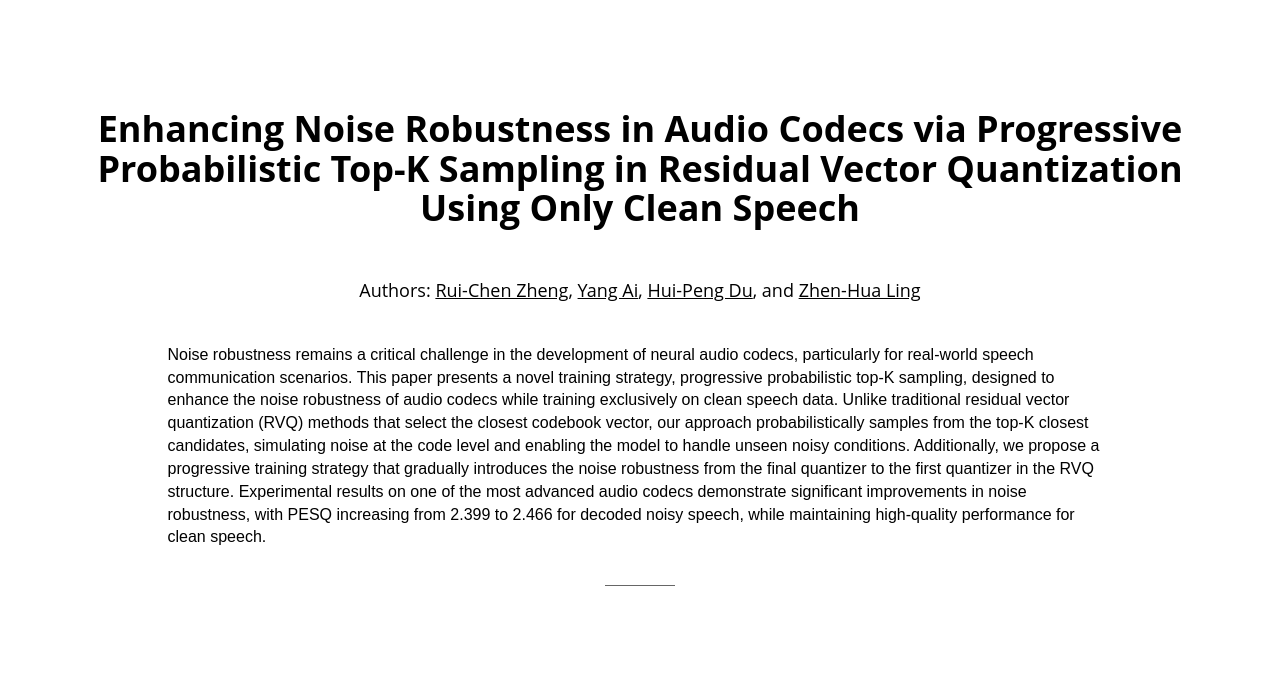
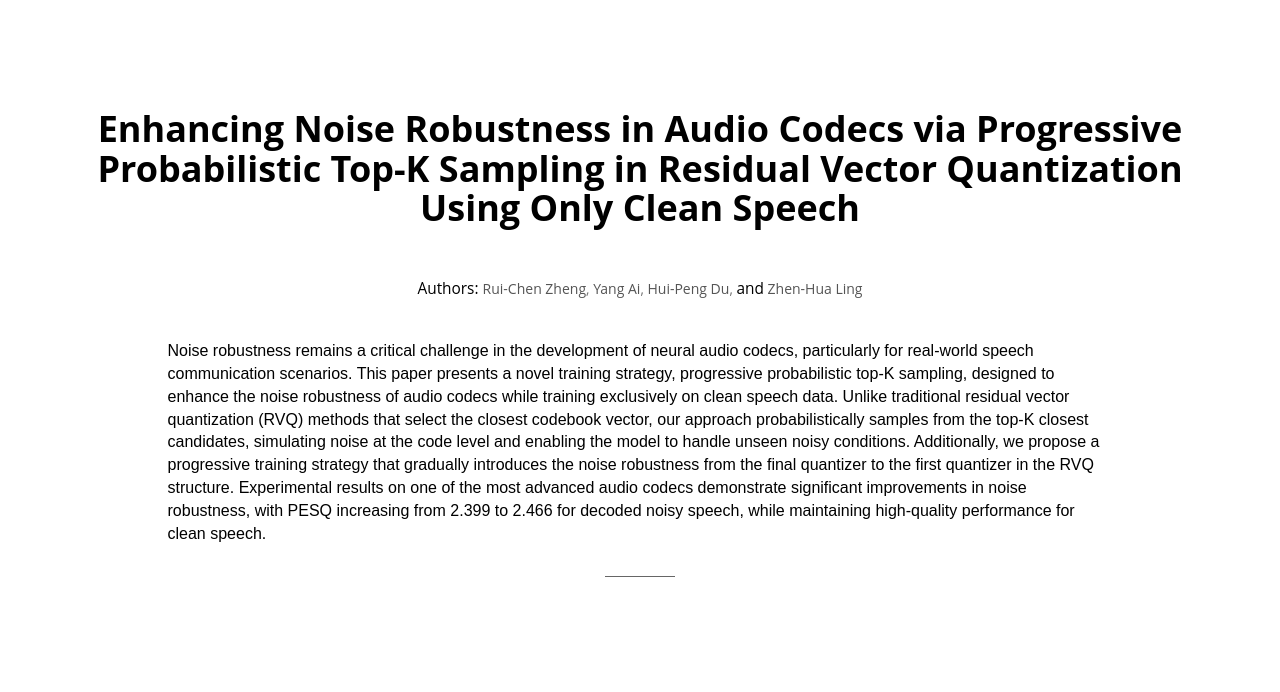
Before and after one commit to ZhengRachel/NoiseRobustAudioCodec, a plain HTML site: page index.html in a window 1280 px wide. Shown: the top 692 px of the page. Drawn offline with Linux system fonts and the light colour scheme; a web font is replaced by a local one.

Commit message:
Update index.html

```diff
--- a/index.html
+++ b/index.html
@@ -32,12 +32,14 @@
     <div class="section-title text-center center">
         <h1 style="color:black"><strong><br><br> Enhancing Noise Robustness in Audio Codecs via Progressive Probabilistic Top-K Sampling in Residual Vector Quantization Using Only Clean Speech</b></strong></h1>
         <br><br>
-        <font color="black" size="4"> Authors: </font>
-        <a href="https://zhengrachel.github.io/"><font color="black" size="4"><u>Rui-Chen Zheng</u></a>,
-        <a href="http://staff.ustc.edu.cn/~yangai/"><font color="black" size="4"><u>Yang Ai</u></a>,
-        <a href="https://scholar.google.com/citations?user=uO28CqcAAAAJ&hl=en&oi=ao"><font color="black" size="4"><u>Hui-Peng Du</u></a>,
-        <font color="black" size="4">and </font>
-        <a href="http://staff.ustc.edu.cn/~zhling/#!index.md"><font color="black" size="4"><u>Zhen-Hua Ling</u></a>
+        <span style="color: black; font-size: 1.1em;">
+            Authors:
+        </span>
+        <a href="https://zhengrachel.github.io/" class="author-link">Rui-Chen Zheng</a>,
+        <a href="http://staff.ustc.edu.cn/~yangai/" class="author-link">Yang Ai</a>,
+        <a href="https://scholar.google.com/citations?user=uO28CqcAAAAJ&hl=en&oi=ao" class="author-link">Hui-Peng Du</a>,
+        <span style="color: black; font-size: 1.1em;">and</span>
+        <a href="http://staff.ustc.edu.cn/~zhling/#!index.md" class="author-link">Zhen-Hua Ling</a>
     </div>
 
     <!-- <div class="portfolio-item">
```
